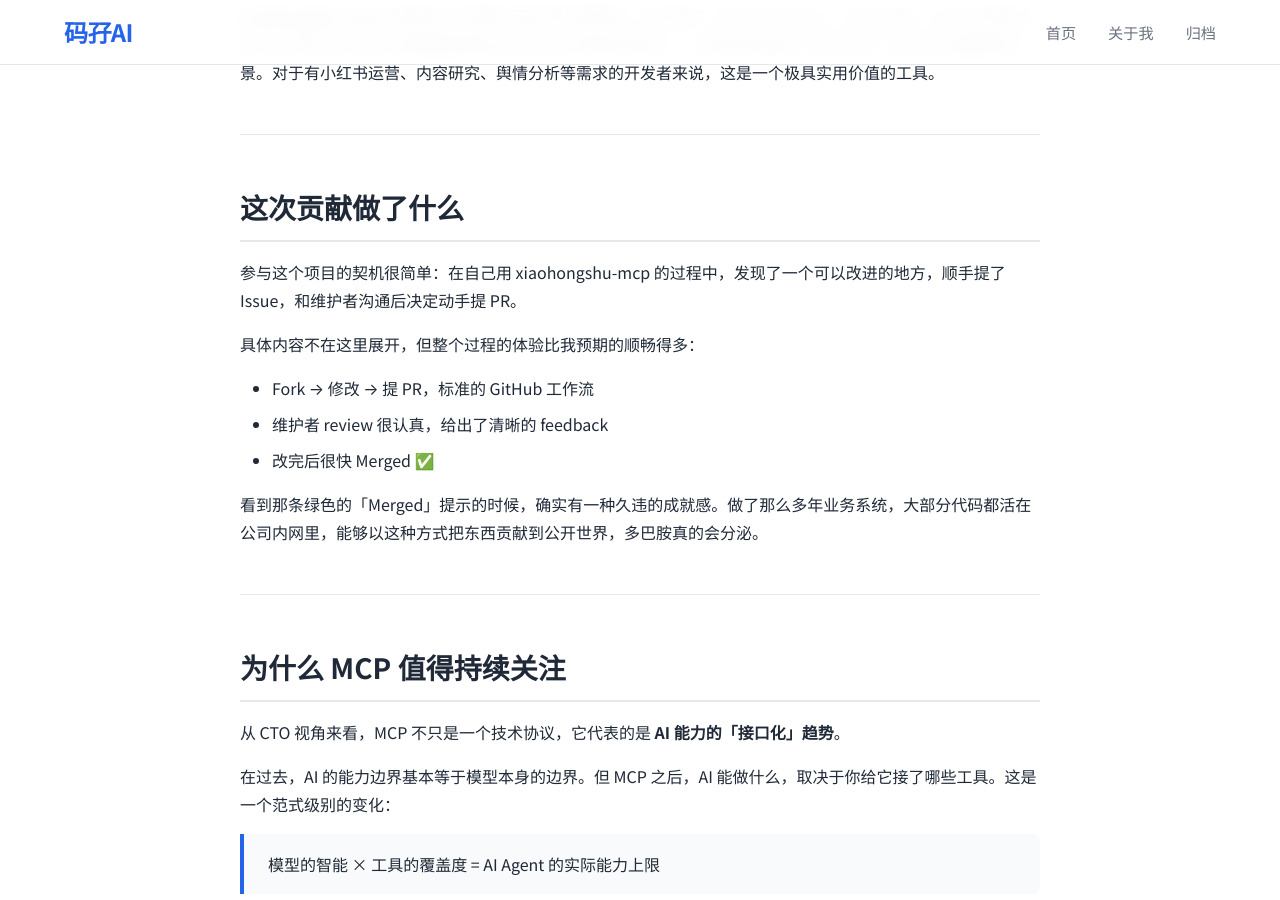
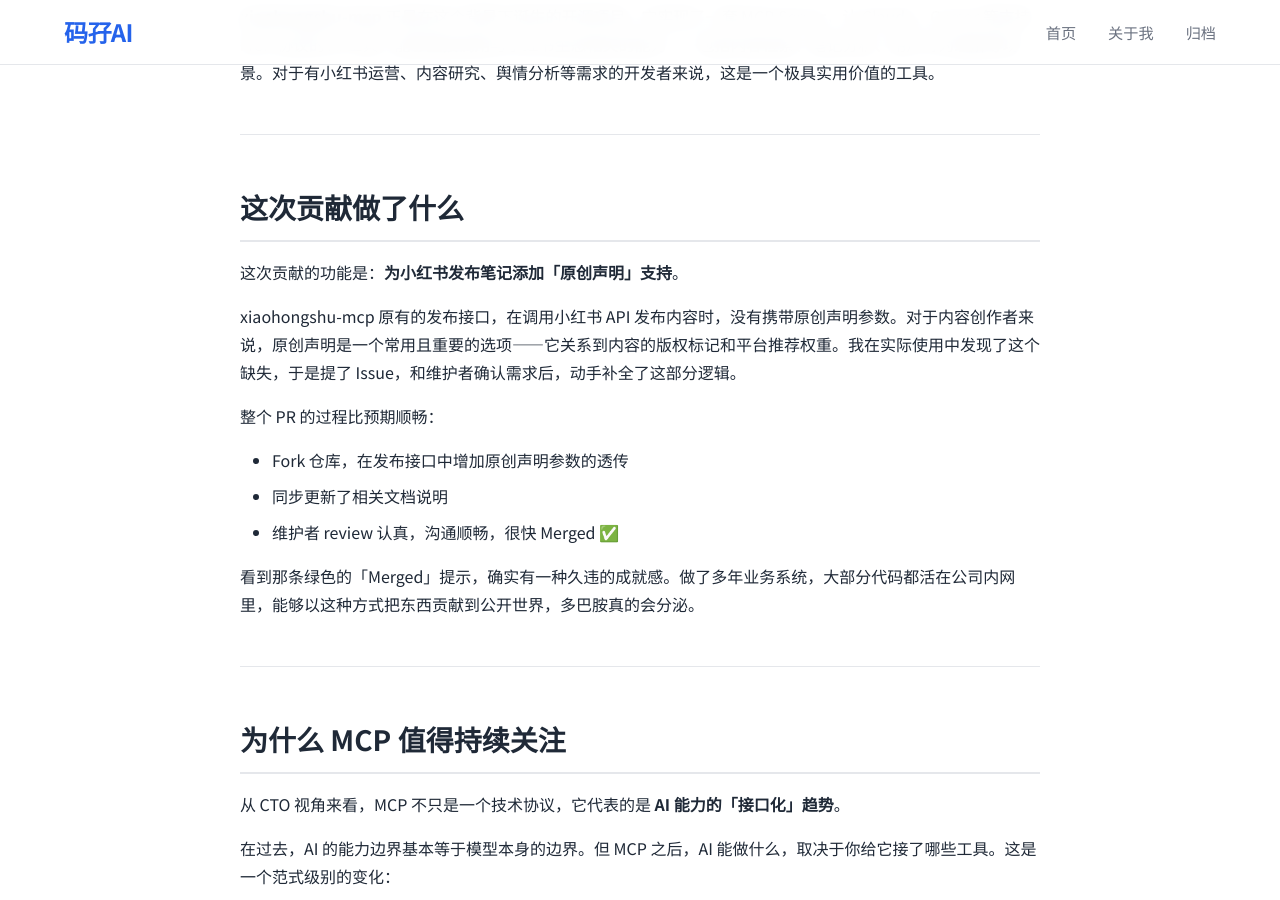
Before and after one commit to yqdaddy/aboutme, a Jekyll site: the page built from _posts/2026-02-27-xiaohongshu-mcp-opensource-contributor.md, in a window 1280 px wide and 900 px high, scrolled down 863 px. Built offline with Jekyll 4.4.1, drawn with Linux system fonts in a browser that asks for light colours.

Commit message:
fix: 补充博文具体贡献内容（小红书原创声明功能）
https://claude.ai/code/session_019xT3m9RbZjjgw1wm1bGxuF

```diff
--- a/_posts/2026-02-27-xiaohongshu-mcp-opensource-contributor.md
+++ b/_posts/2026-02-27-xiaohongshu-mcp-opensource-contributor.md
@@ -26,15 +26,17 @@ MCP 是 Anthropic 在 2024 年底推出的一套开放协议，目标是让 AI
 
 ## 这次贡献做了什么
 
-参与这个项目的契机很简单：在自己用 xiaohongshu-mcp 的过程中，发现了一个可以改进的地方，顺手提了 Issue，和维护者沟通后决定动手提 PR。
+这次贡献的功能是：**为小红书发布笔记添加「原创声明」支持**。
 
-具体内容不在这里展开，但整个过程的体验比我预期的顺畅得多：
+xiaohongshu-mcp 原有的发布接口，在调用小红书 API 发布内容时，没有携带原创声明参数。对于内容创作者来说，原创声明是一个常用且重要的选项——它关系到内容的版权标记和平台推荐权重。我在实际使用中发现了这个缺失，于是提了 Issue，和维护者确认需求后，动手补全了这部分逻辑。
 
-- Fork → 修改 → 提 PR，标准的 GitHub 工作流
-- 维护者 review 很认真，给出了清晰的 feedback
-- 改完后很快 Merged ✅
+整个 PR 的过程比预期顺畅：
 
-看到那条绿色的「Merged」提示的时候，确实有一种久违的成就感。做了那么多年业务系统，大部分代码都活在公司内网里，能够以这种方式把东西贡献到公开世界，多巴胺真的会分泌。
+- Fork 仓库，在发布接口中增加原创声明参数的透传
+- 同步更新了相关文档说明
+- 维护者 review 认真，沟通顺畅，很快 Merged ✅
+
+看到那条绿色的「Merged」提示，确实有一种久违的成就感。做了多年业务系统，大部分代码都活在公司内网里，能够以这种方式把东西贡献到公开世界，多巴胺真的会分泌。
 
 ---
 
```
